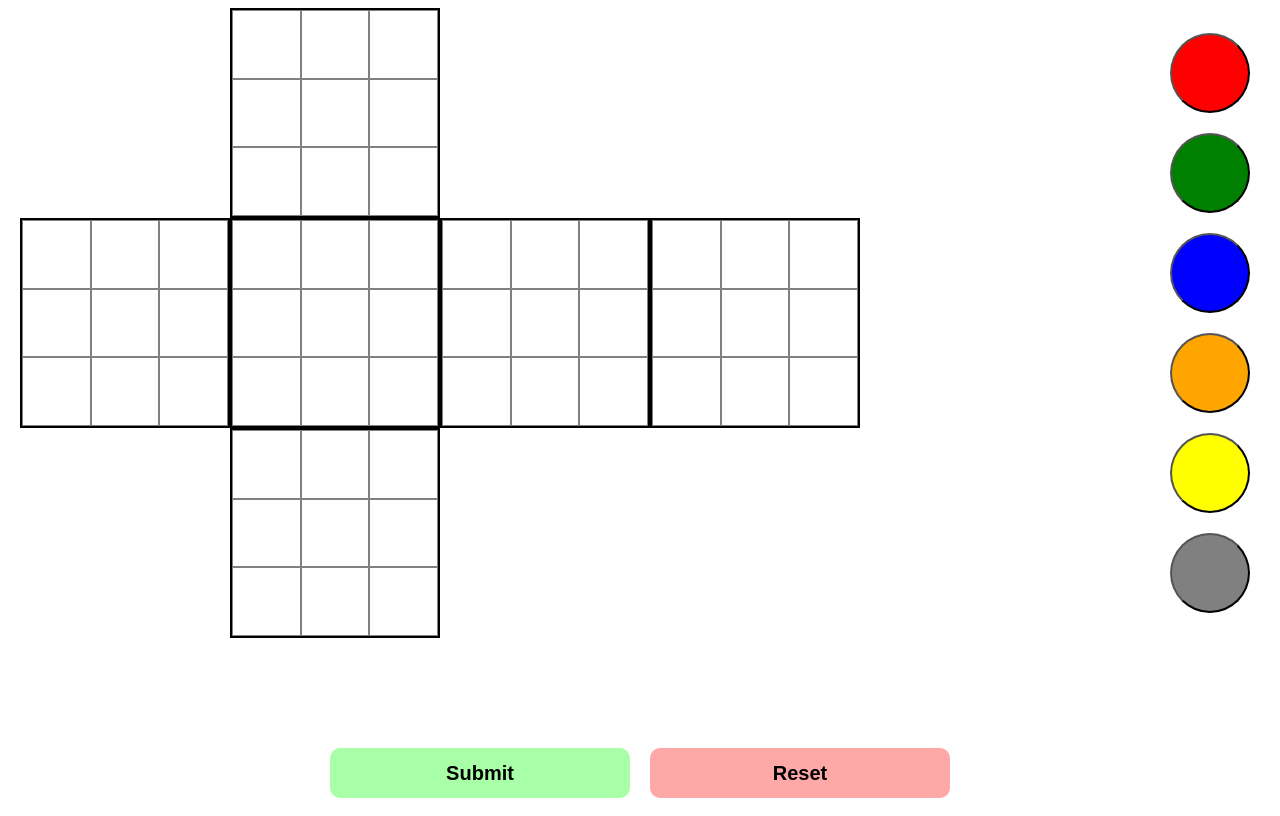
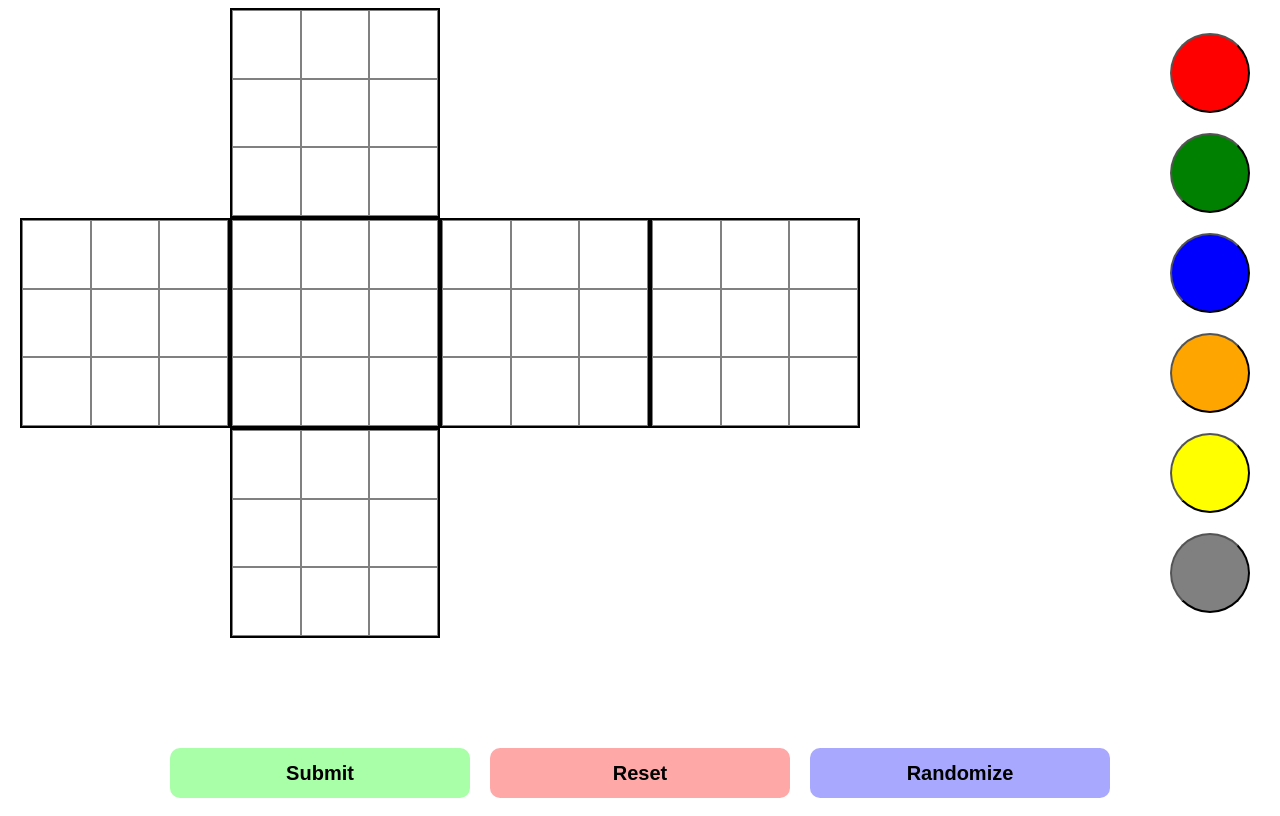
Before and after one commit to Zarialza/RubixCubeLayout, a plain HTML site: page index.html in a window 1280 px wide. Drawn offline with Linux system fonts and the light colour scheme.

Commit message:
randomize button and function added

```diff
--- a/index.html
+++ b/index.html
@@ -90,6 +90,9 @@
       <button class="submit" onclick="collectColors()">Submit</button>
 
       <button class="reset" onclick="reset()">Reset</button>
+      <div class="randomize">
+        <button class="random" onclick="randomize()">Randomize</button>
+      </div>
     </div>
     <script src="./main.js"></script>
   </body>
--- a/main.js
+++ b/main.js
@@ -76,3 +76,43 @@ function collectColors() {
   console.log("Face 5 Colors:", face5Color);
   console.log("Face 6 Colors:", face6Color);
 }
+
+function randomize() {
+  const colors = ["red", "blue", "green", "yellow", "orange", "grey"];
+  const face1Cubes = document.querySelectorAll("#face1 .cubes");
+  const face2Cubes = document.querySelectorAll("#face2 .cubes");
+  const face3Cubes = document.querySelectorAll("#face3 .cubes");
+  const face4Cubes = document.querySelectorAll("#face4 .cubes");
+  const face5Cubes = document.querySelectorAll("#face5 .cubes");
+  const face6Cubes = document.querySelectorAll("#face6 .cubes");
+
+  face1Cubes.forEach((cube) => {
+    const randomColor = colors[Math.floor(Math.random() * colors.length)];
+    cube.style.backgroundColor = randomColor;
+  });
+
+  face2Cubes.forEach((cube) => {
+    const randomColor = colors[Math.floor(Math.random() * colors.length)];
+    cube.style.backgroundColor = randomColor;
+  });
+
+  face3Cubes.forEach((cube) => {
+    const randomColor = colors[Math.floor(Math.random() * colors.length)];
+    cube.style.backgroundColor = randomColor;
+  });
+
+  face4Cubes.forEach((cube) => {
+    const randomColor = colors[Math.floor(Math.random() * colors.length)];
+    cube.style.backgroundColor = randomColor;
+  });
+
+  face5Cubes.forEach((cube) => {
+    const randomColor = colors[Math.floor(Math.random() * colors.length)];
+    cube.style.backgroundColor = randomColor;
+  });
+
+  face6Cubes.forEach((cube) => {
+    const randomColor = colors[Math.floor(Math.random() * colors.length)];
+    cube.style.backgroundColor = randomColor;
+  });
+}
--- a/style.css
+++ b/style.css
@@ -123,6 +123,11 @@
   transition: 0.5s;
   background-color: rgb(255, 168, 168);
 }
+.random {
+  transition: 0.5s;
+  background-color: rgb(168, 168, 255);
+}
+
 .submit:hover {
   background-color: green;
   color: white;
@@ -132,3 +137,8 @@
   background-color: red;
   color: white;
 }
+
+.random:hover {
+  background-color: blue;
+  color: white;
+}
```
